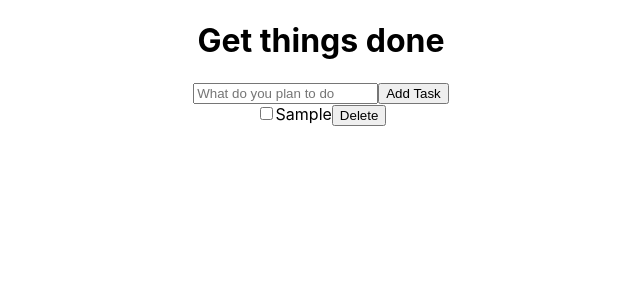
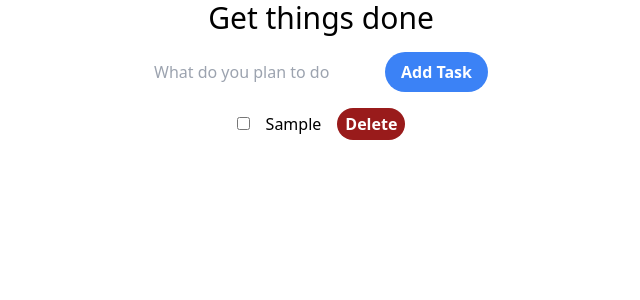
Before and after one commit to kris524/ugly-todo, a React (Create React App) app: page / in a window 1280 px wide. Both pictures are taken after typing "Sample" into the empty fields and a click on the button "Add Task". Shown: the top 300 px of the page, without its empty margins (319-959 px from the left). Built offline with nearby package versions, Linux system fonts and the light colour scheme.

Commit message:
add tailwind

```diff
--- a/package.json
+++ b/package.json
@@ -35,5 +35,8 @@
       "last 1 firefox version",
       "last 1 safari version"
     ]
+  },
+  "devDependencies": {
+    "tailwindcss": "^3.4.0"
   }
 }
--- a/src/components/Todo.js
+++ b/src/components/Todo.js
@@ -3,12 +3,12 @@ import React, { useState } from 'react'
 export const Todo = ({task, deleteTodo, handleChange}) => {
 
   return (
-    <div className='Todo'>
-        <label onClick={() => handleChange(task.id)}>
-            <input type="checkbox"/>
+    <div className='mb-4'>
+        <label className='mr-4' onClick={() => handleChange(task.id)}>
+            <input className='mr-4' type="checkbox"/>
                 {task.task}
         </label>
-        <button className='DelBtn' onClick={() => deleteTodo(task.id)}>Delete</button>
+        <button className='bg-red-800 text-white font-bold py-1 px-2 rounded-full' onClick={() => deleteTodo(task.id)}>Delete</button>
     </div>
   )
 }
--- a/src/components/TodoForm.js
+++ b/src/components/TodoForm.js
@@ -11,9 +11,9 @@ export const TodoForm = ({addTodo}) => {
     }
 
   return (
-    <form  className='TodoForm' onSubmit={handleSubmit}>
+    <form  className='mb-4' onSubmit={handleSubmit}>
         <input className='todo-input' type="text" value={value}  placeholder='What do you plan to do' onChange={(e) => setValue(e.target.value)}/>
-        <button type='submit' className="todo-btn">Add Task</button>
+        <button type='submit' className="bg-blue-500 hover:bg-blue-700 text-white font-bold py-2 px-4 rounded-full">Add Task</button>
     </form>
   )
 }
--- a/src/components/TodoWrapper.js
+++ b/src/components/TodoWrapper.js
@@ -1,11 +1,21 @@
-import React, { useState } from 'react'
+import React, { useEffect, useState } from 'react'
 import { TodoForm } from './TodoForm'
 import {v4 as uuidv4} from 'uuid'
 import { Todo } from './Todo'
 
 
 export const TodoWrapper = () => {
-    const [todos, setTodos] = useState([])
+    const [todos, setTodos] = useState(() =>  {
+        const localValue = localStorage.getItem("ITEMS")
+        if (localValue == null) return []
+        return JSON.parse(localValue)
+    })
+
+    useEffect(() => {
+
+    localStorage.setItem( "ITEMS", JSON.stringify(todos))
+
+    }, [todos])
 
     const addTodo = todo => {
         setTodos([...todos, {id: uuidv4(), task: todo, completed: false, isEditing: false}])
@@ -13,21 +23,19 @@ export const TodoWrapper = () => {
     }
 
     const handleChange = id => {
-        console.log(id)
-        console.log(todos)
-        setTodos(todos.map(todo => todo.id === id ? {...todo, completed: !todo.completed} : todo ))
+        setTodos(todos.map((todo) => todo.id === id ? {...todo, completed: !todo.completed} : todo ))
     };
 
     const deleteTodo = id => {
-        console.log(id)
-        console.log(todos)
         setTodos(todos.filter(todo => todo.id !== id ))
     }
 
+    console.log(todos)
   return (
     <div className='TodoWrapper'>
-        <h1>Get things done</h1>
+        <h1 className="text-3xl mb-4">Get things done</h1>
         <TodoForm addTodo={addTodo}></TodoForm>
+        {todos.length === 0 && "No Todos"}
         {
         todos.map((todo, index) => (
                 <Todo task={todo} key={index} deleteTodo={deleteTodo} handleChange={handleChange}  ></Todo>
--- a/src/index.css
+++ b/src/index.css
@@ -1,13 +1,3 @@
-body {
-  margin: 0;
-  font-family: -apple-system, BlinkMacSystemFont, 'Segoe UI', 'Roboto', 'Oxygen',
-    'Ubuntu', 'Cantarell', 'Fira Sans', 'Droid Sans', 'Helvetica Neue',
-    sans-serif;
-  -webkit-font-smoothing: antialiased;
-  -moz-osx-font-smoothing: grayscale;
-}
-
-code {
-  font-family: source-code-pro, Menlo, Monaco, Consolas, 'Courier New',
-    monospace;
-}
+@tailwind base;
+@tailwind components;
+@tailwind utilities;
--- /dev/null
+++ b/tailwind.config.js
@@ -0,0 +1,8 @@
+/** @type {import('tailwindcss').Config} */
+module.exports = {
+  content: ["./src/**/*.{js,jsx,ts,tsx}"],
+  theme: {
+    extend: {},
+  },
+  plugins: [],
+}
```
Also changed, not shown: 1 other file (tests, documents, lock files or other folders).
